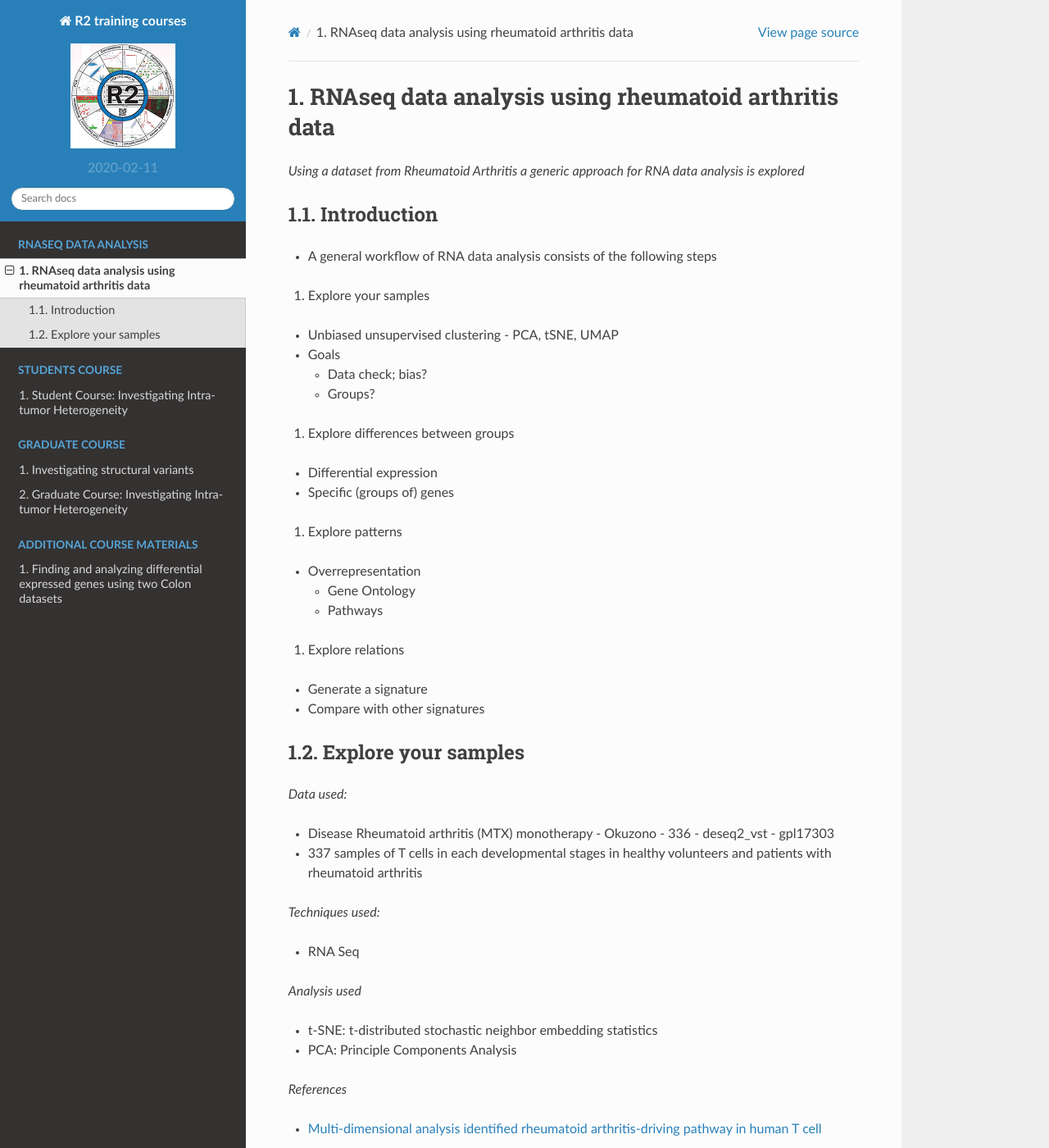
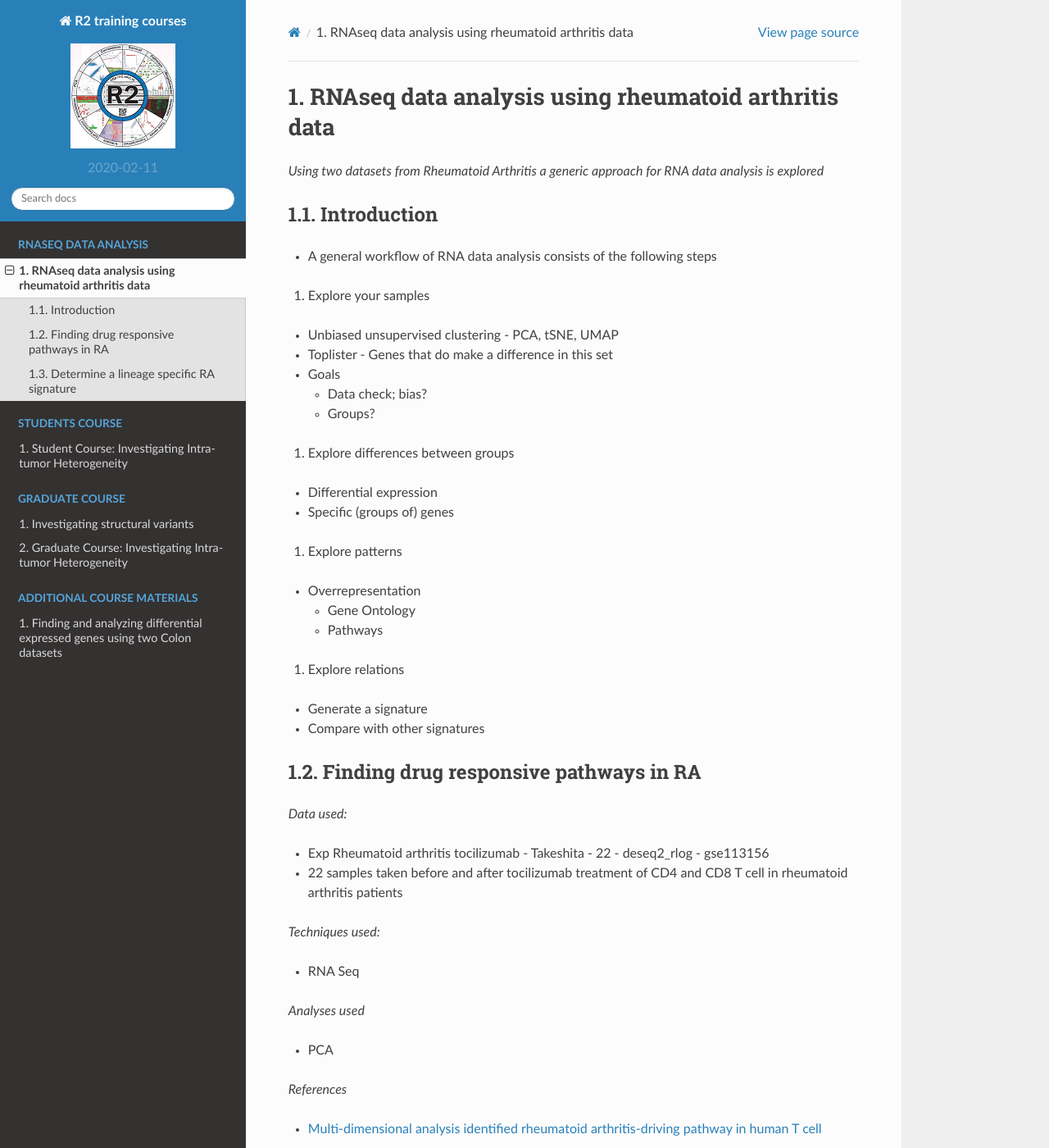
Before and after one commit to antronerds/r2-training-courses, a Sphinx documentation site: the page built from docs/RNA_seq_data_analysis_-_Using_Rheumatoid_Arthritis_data.md, in a window 1280 px wide and 1400 px high. Shown: the whole window at 82% size. Built offline with Sphinx 7.4.7 and the Read the Docs theme 2.0.0, drawn with Linux system fonts in a browser that asks for light colours; some of the changed text lies outside the part shown.

Commit message:
Setup two dataset analysis structure

```diff
--- a/docs/RNA_seq_data_analysis_-_Using_Rheumatoid_Arthritis_data.md
+++ b/docs/RNA_seq_data_analysis_-_Using_Rheumatoid_Arthritis_data.md
@@ -4,7 +4,7 @@
 RNAseq data analysis using rheumatoid arthritis data
 ===========================================
 
-*Using a dataset from Rheumatoid Arthritis a generic approach for RNA data analysis is explored*
+*Using two datasets from Rheumatoid Arthritis a generic approach for RNA data analysis is explored*
 
 
 Introduction
@@ -14,9 +14,12 @@ Introduction
 1.  Explore your samples
   -  Unbiased unsupervised clustering
   	- PCA, tSNE, UMAP
+  -  Toplister
+  	- Genes that do make a difference in this set
   - Goals
   	- Data check; bias?
 	- Groups?
+
 2. Explore differences between groups
   - Differential expression
   - Specific (groups of) genes
@@ -31,8 +34,27 @@ Introduction
   - Compare with other signatures
 
 
-Explore your samples
+Finding drug responsive pathways in RA
 -----
+
+*Data used:*
+* Exp Rheumatoid arthritis tocilizumab - Takeshita - 22 - deseq2_rlog - gse113156
+* 22 samples taken before and after tocilizumab treatment of CD4 and CD8 T cell in rheumatoid arthritis patients
+
+*Techniques used:*
+* RNA Seq
+
+*Analyses used*
+* PCA
+
+*References*
+* [Multi-dimensional analysis identified rheumatoid arthritis-driving pathway in human T cell](https://ard.bmj.com/content/78/10/1346.long)
+
+
+
+Determine a lineage specific RA signature
+-----
+
 *Data used:*
 * Disease Rheumatoid arthritis (MTX) monotherapy - Okuzono - 336 - deseq2_vst - gpl17303
 * 337 samples of T cells in each developmental stages in healthy volunteers and patients with rheumatoid arthritis
@@ -40,9 +62,8 @@ Explore your samples
 *Techniques used:*
 * RNA Seq
 
-*Analysis used*
+*Analyses used*
 * t-SNE: t-distributed stochastic neighbor embedding statistics
-* PCA: Principle Components Analysis
 
 *References*
 * [Multi-dimensional analysis identified rheumatoid arthritis-driving pathway in human T cell](https://ard.bmj.com/content/78/10/1346.long)
```
